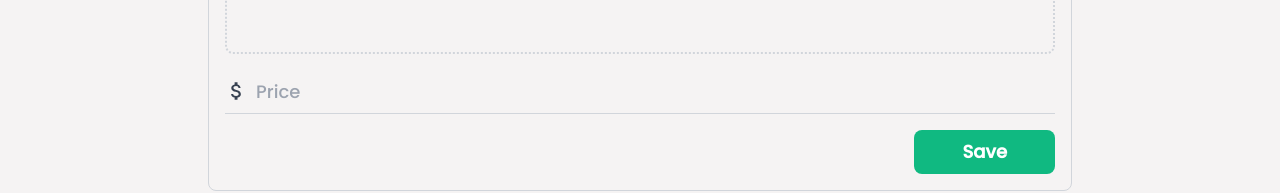
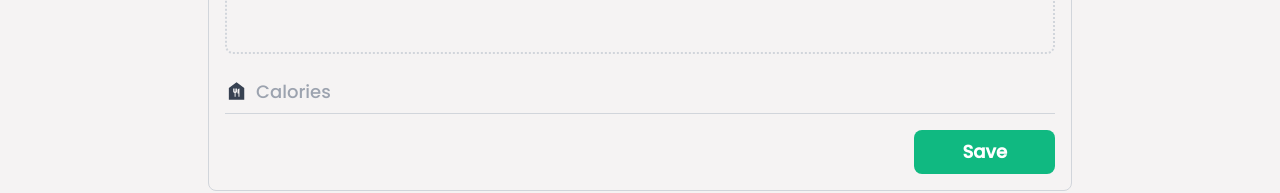
Before and after one commit to AkashRoy5680/food-delivery-app, a React (Create React App) app: page /createItem in a window 1280 px wide. Shown: the part 652-845 px from the top of the page. Built offline with nearby package versions, Linux system fonts and the light colour scheme.

Commit message:
admin can now updated the product price

```diff
--- a/src/components/CreateContainer.js
+++ b/src/components/CreateContainer.js
@@ -117,18 +117,18 @@
         </div>
 
         <div className="w-full flex flex-col md:flex-row items-center gap-3">
-
-          <div className="w-full py-2 border-b border-gray-300 flex items-center gap-2">
-            <MdAttachMoney className="text-gray-700 text-2xl" />
+        <div className="w-full py-2 border-b border-gray-300 flex items-center gap-2">
+            <MdFoodBank className="text-gray-700 text-2xl" />
             <input
               type="text"
               required
-              value={price}
-              onChange={(e) => setPrice(e.target.value)}
-              placeholder="Price"
+              value={calories}
+              onChange={(e) => setCalories(e.target.value)}
+              placeholder="Calories"
               className="w-full h-full text-lg bg-transparent outline-none border-none placeholder:text-gray-400 text-textColor"
             />
           </div>
+
         </div>
 
         <div className="flex items-center w-full">
```
